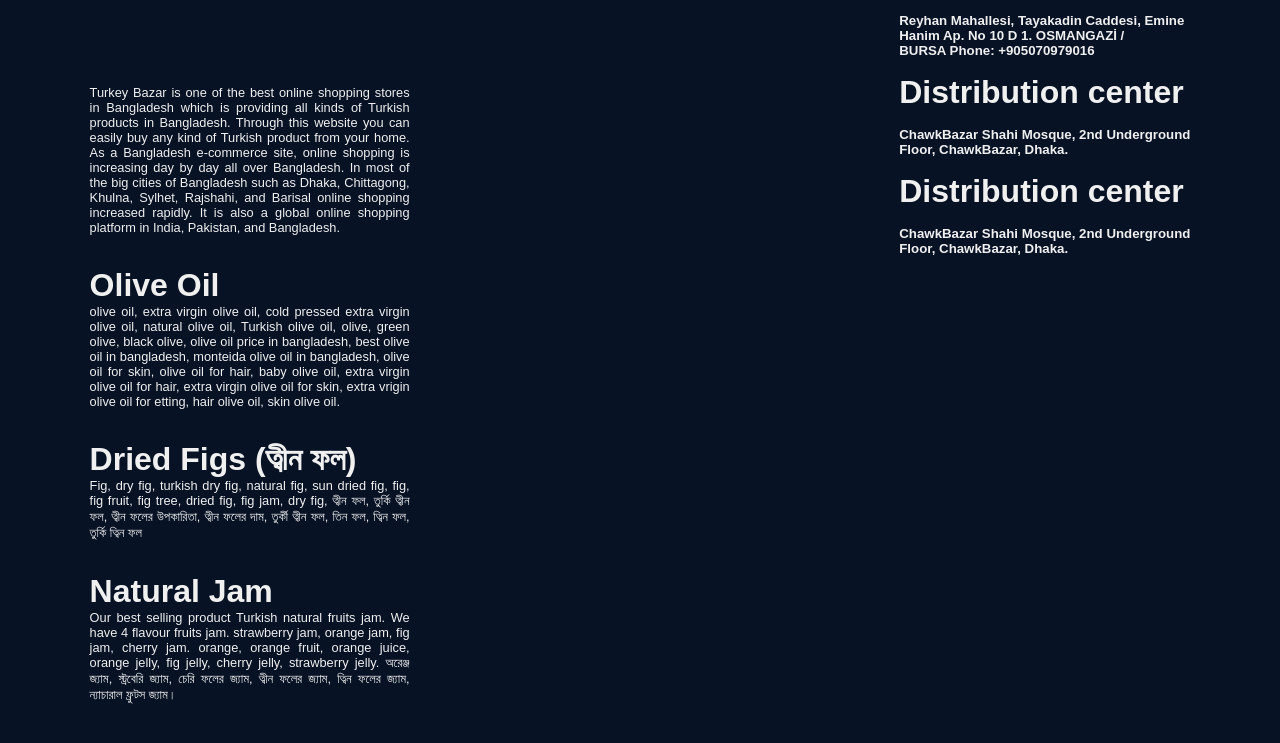
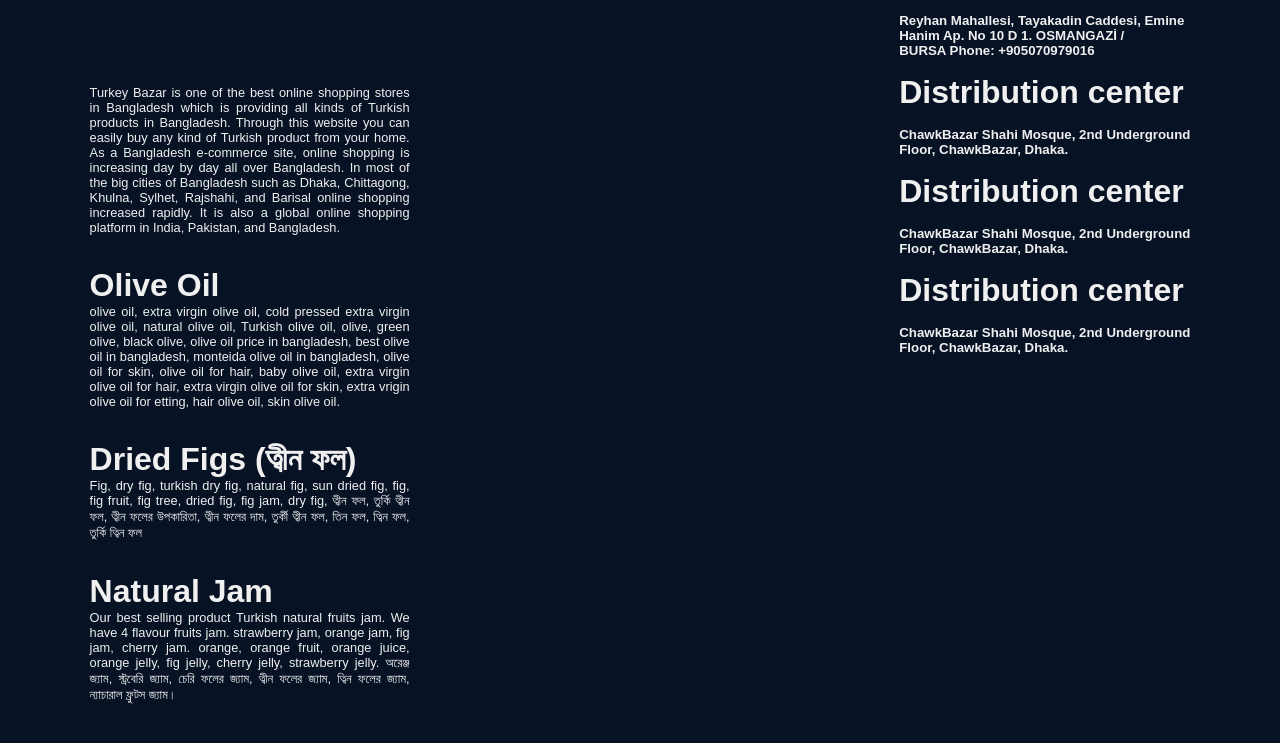
Before and after one commit to Tafhim-87/TurkeyBaazarme, a plain HTML site: page index.html in a window 1280 px wide. Shown: the part 1003-1746 px from the top of the page. Drawn offline with nearby package versions, Linux system fonts and the light colour scheme.

Commit message:
another few chenge

```diff
--- a/index.html
+++ b/index.html
@@ -150,6 +150,11 @@
             ChawkBazar Shahi Mosque, 2nd Underground <br />
             Floor, ChawkBazar, Dhaka.
           </h5>
+          <h1>Distribution center</h1>
+          <h5>
+            ChawkBazar Shahi Mosque, 2nd Underground <br />
+            Floor, ChawkBazar, Dhaka.
+          </h5>
         </div>
       </div>
     </footer>
```
